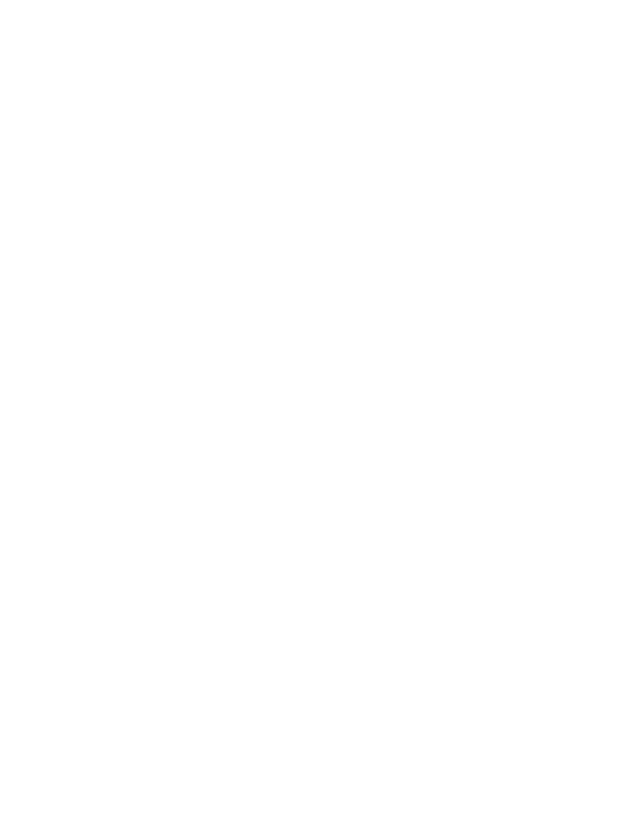
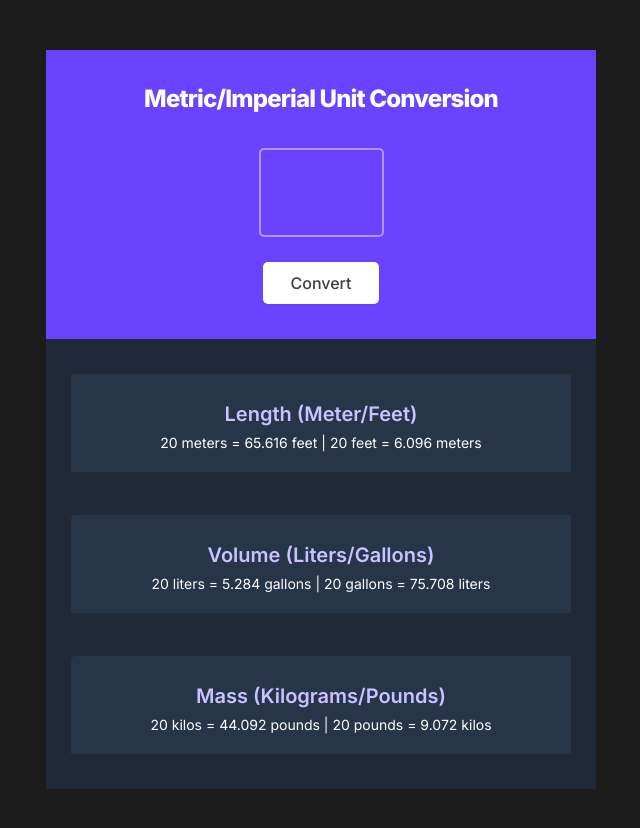
Before and after one commit to hal2light/unit-conversion, a plain HTML site: page index.html in a window 1280 px wide. Shown: the whole page, without its empty margins (319-959 px from the left). Before the commit the page ends 800 px from the top, so only its background shows below. Drawn offline with Linux system fonts and the light colour scheme.

Commit message:
finished styling

```diff
--- a/index.html
+++ b/index.html
@@ -5,9 +5,33 @@
     <meta name="viewport" content="width=device-width, initial-scale=1.0">
     <title>Unit Conversion</title>
     <link rel="stylesheet" href="styles.css">
+    <link rel="preconnect" href="https://fonts.googleapis.com">
+    <link rel="preconnect" href="https://fonts.gstatic.com" crossorigin>
+    <link href="https://fonts.googleapis.com/css2?family=Inter:ital,opsz,wght@0,14..32,100..900;1,14..32,100..900&display=swap" rel="stylesheet">
 
 </head>
 <body>
+    <main>
+        <div id="top-section">
+            <h2>Metric/Imperial Unit Conversion</h2>
+            <input type="text" name="number-input" id="number-input">
+            <button>Convert</button>
+        </div>
+        <div id="cards">
+            <div class="card">
+                <h3>Length (Meter/Feet)</h3>
+                <p>20 meters = 65.616 feet | 20 feet = 6.096 meters</p>
+            </div>
+            <div class="card">
+                <h3>Volume (Liters/Gallons)</h3>
+                <p>20 liters = 5.284 gallons | 20 gallons = 75.708 liters</p>
+            </div>
+            <div class="card">
+                <h3>Mass (Kilograms/Pounds)</h3>
+                <p>20 kilos = 44.092 pounds | 20 pounds = 9.072 kilos</p>
+            </div>
+        </div>
+    </main>
     <script src="index.js"></script>
 </body>
 </html>
--- a/styles.css
+++ b/styles.css
@@ -0,0 +1,99 @@
+
+body{
+    font-family: Inter,sans-serif;
+    background: #1C1C1C;
+    margin: 0;
+}
+main{
+    background-color:#1F2937;
+    display: flex;
+    flex-direction: column;
+    width: 550px;
+    margin: 50px     auto;
+}
+#top-section {
+    background-color:#6943FF;
+    display: flex;
+    flex-direction: column;
+    justify-content: center;
+    align-items: center;
+
+}
+h2{
+    color: #FFF;
+    font-weight: 800;
+    line-height: 38px; /* 135.714% */
+    letter-spacing: -0.84px;
+    margin: 0;
+    padding: 30px 0;
+}
+input {
+    border-radius: 5px;
+    border: 2px solid #B295FF;
+    background: #6943FF;
+    width: 117px;
+    height: 83px;
+    color: #FFF;
+    text-align: center;
+    font-family: Inter;
+    font-size: 58px;
+    font-weight: 800;
+    line-height: 24.393px; /* 42.057% */
+    margin-bottom: 25px;
+}
+button {
+    border-radius: 5px;
+    background: #FFF;
+    display: inline-flex;
+    padding: 9px 27.5px;
+    justify-content: center;
+    align-items: center;
+    border: none;
+    color: #3D3D3D;
+    margin-bottom: 35px;
+
+/* text-base/leading-6/font-medium */
+    font-family: Inter;
+    font-size: 16px;
+    font-style: normal;
+    font-weight: 500;
+    line-height: 24px; /* 150% */
+    /* shadow/sm */
+    box-shadow: 0px 1px 2px 0px rgba(0, 0, 0, 0.05);
+}
+#cards {
+    display: flex;
+    flex-direction: column;
+    height: 380px;
+    justify-content: space-between ;
+    padding: 35px 0 35px 0;
+}
+
+.card {
+    width: 500px;
+    border-radius: 4.681px 0px 0px 0px;
+    background: #273549;
+    margin: 0 auto;
+}
+h3{
+    color: #CCC1FF;
+    text-align: center;
+    font-family: Inter;
+    font-size: 20px;
+    font-style: normal;
+    font-weight: 600;
+    line-height: 20px; /* 100% */
+    margin: 30px 0 9px 0;
+}
+p{
+    color: #FFF;
+    text-align: center;
+
+    /* text-sm/leading-5/font-normal */
+    font-family: Inter;
+    font-size: 14px;
+    font-style: normal;
+    font-weight: 400;
+    line-height: 20px; /* 142.857% */
+    margin: 0 0 19px 0;
+}
```
